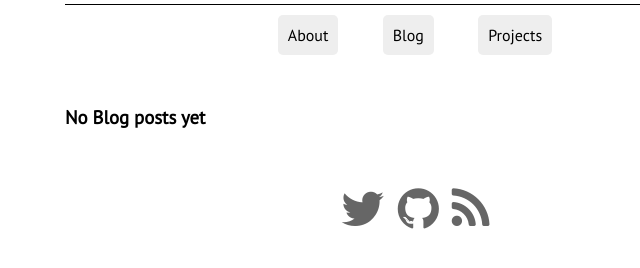
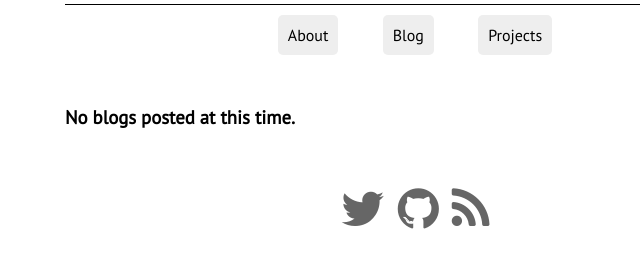
Before and after one commit to CzechsMix/czechsmix.github.io, a Jekyll site: the page built from blog.md, in a window 1280 px wide. Shown: the part 322-590 px from the top of the page, without its empty margins (225-865 px from the left). Built offline with Jekyll 4.4.1, drawn with Linux system fonts in a browser that asks for light colours; nearby versions of some CDN libraries.

Commit message:
change blog empty text

```diff
--- a/blog.md
+++ b/blog.md
@@ -3,7 +3,7 @@ layout: page
 title: Blog
 permalink: /blog/
 ---
-### No Blog posts yet
+### No blogs posted at this time.
 {% for post in site.posts %}
 ### {{post.title}}
 {% for tag in post.tags %}<span class="tag {{tag}}">{{tag}}</span>{% endfor %}
```
